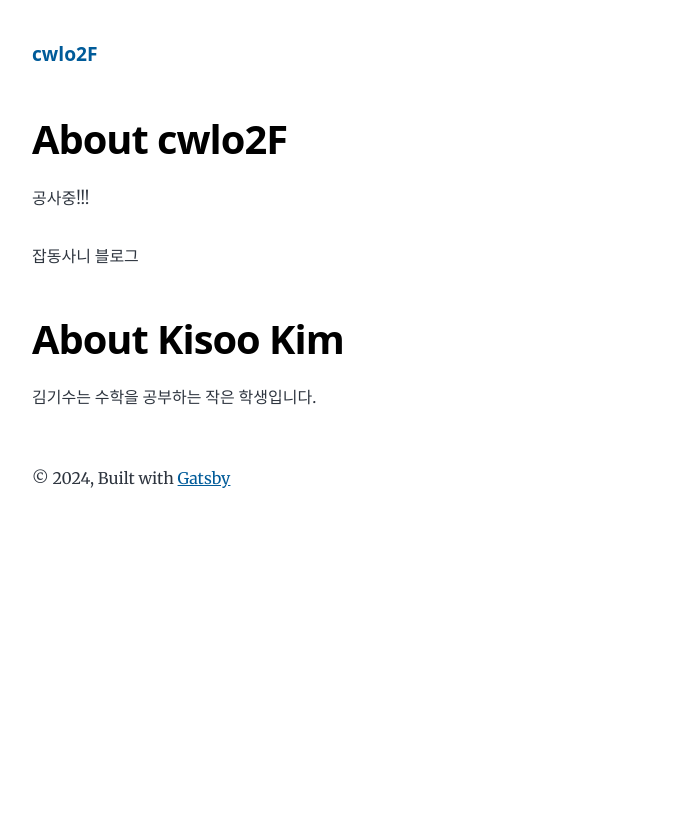
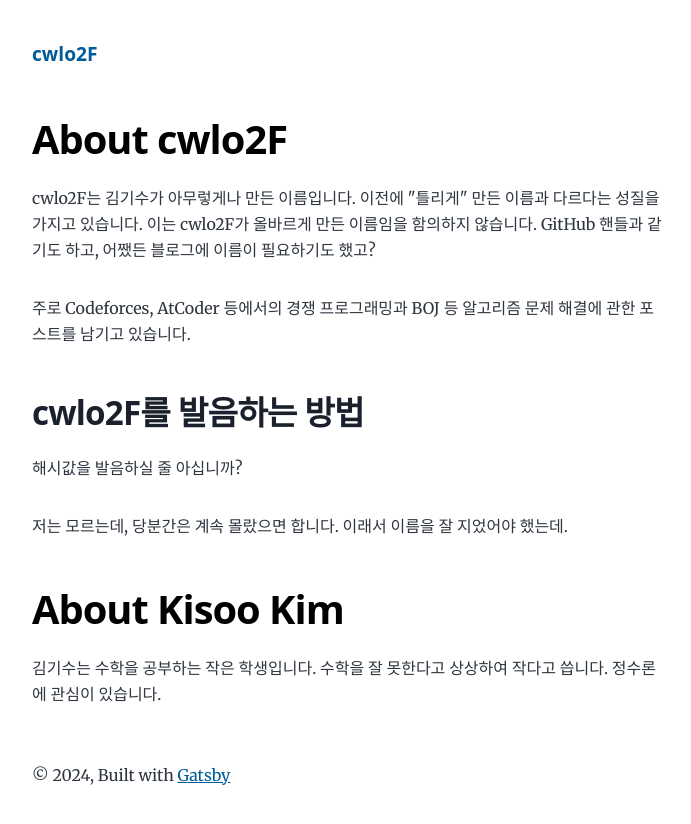
Before and after one commit to cwlo2F/cwlo2f.github.io, a Gatsby site: page /about in a window 1280 px wide. Shown: the whole page, without its empty margins (292-983 px from the left). Before the commit the page ends 800 px from the top, so only its background shows below. Built offline with nearby package versions, Linux system fonts and the light colour scheme; Gatsby itself is replaced by a stand-in of ours.

Commit message:
feat: Update about page

```diff
--- a/src/pages/about.js
+++ b/src/pages/about.js
@@ -11,10 +11,28 @@ const AboutPage = ({ data, location }) => {
   return (
     <Layout location={location} title={siteTitle}>
       <h1>About cwlo2F</h1>
-            <p>공사중!!!</p>
-            <p>잡동사니 블로그</p>
+      <p>
+        cwlo2F는 김기수가 아무렇게나 만든 이름입니다.
+        이전에 "틀리게" 만든 이름과 다르다는 성질을 가지고 있습니다.
+        이는 cwlo2F가 올바르게 만든 이름임을 함의하지 않습니다.
+        GitHub 핸들과 같기도 하고, 어쨌든 블로그에 이름이 필요하기도 했고?
+      </p>
+      <p>
+        주로 Codeforces, AtCoder 등에서의 경쟁 프로그래밍과 BOJ 등 알고리즘 문제 해결에 관한 포스트를 남기고 있습니다.
+      </p>
+      <h2>cwlo2F를 발음하는 방법</h2>
+      <p>
+        해시값을 발음하실 줄 아십니까?
+      </p>
+      <p>
+        저는 모르는데, 당분간은 계속 몰랐으면 합니다. 이래서 이름을 잘 지었어야 했는데.
+      </p>
       <h1>About Kisoo Kim</h1>
-            <p>김기수는 수학을 공부하는 작은 학생입니다.</p>
+      <p>
+        김기수는 수학을 공부하는 작은 학생입니다.
+        수학을 잘 못한다고 상상하여 작다고 씁니다.
+        정수론에 관심이 있습니다.
+      </p>
     </Layout>
   )
 }
```
Lines whose indentation alone changed are shown as unchanged.
